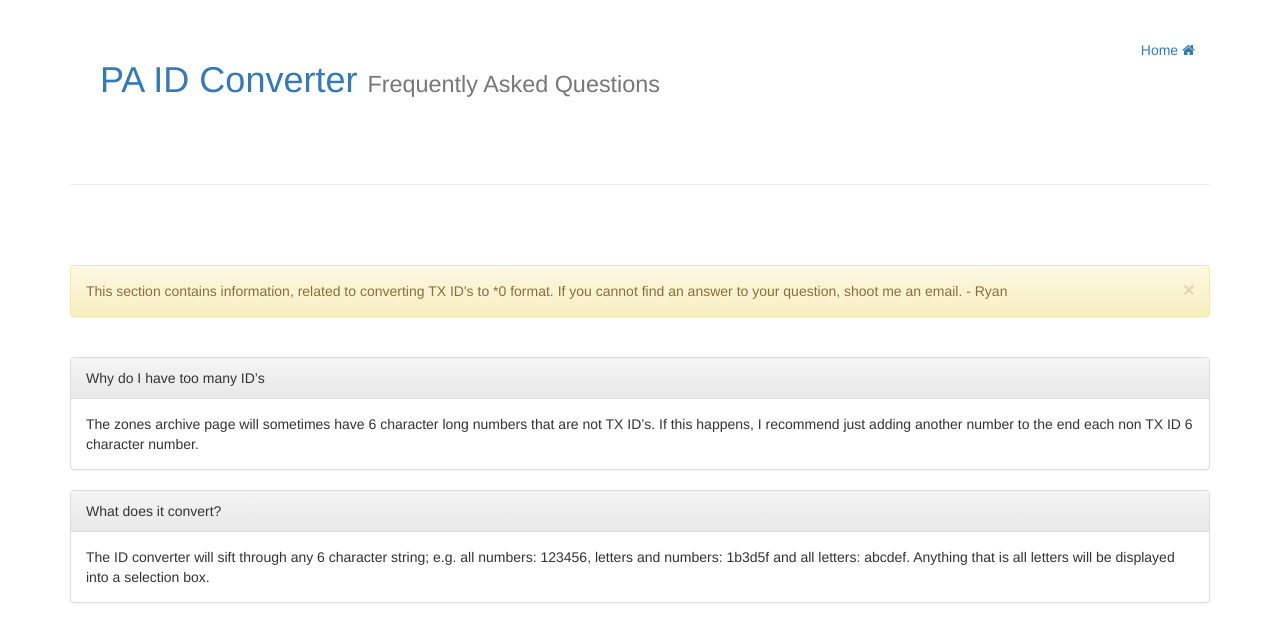
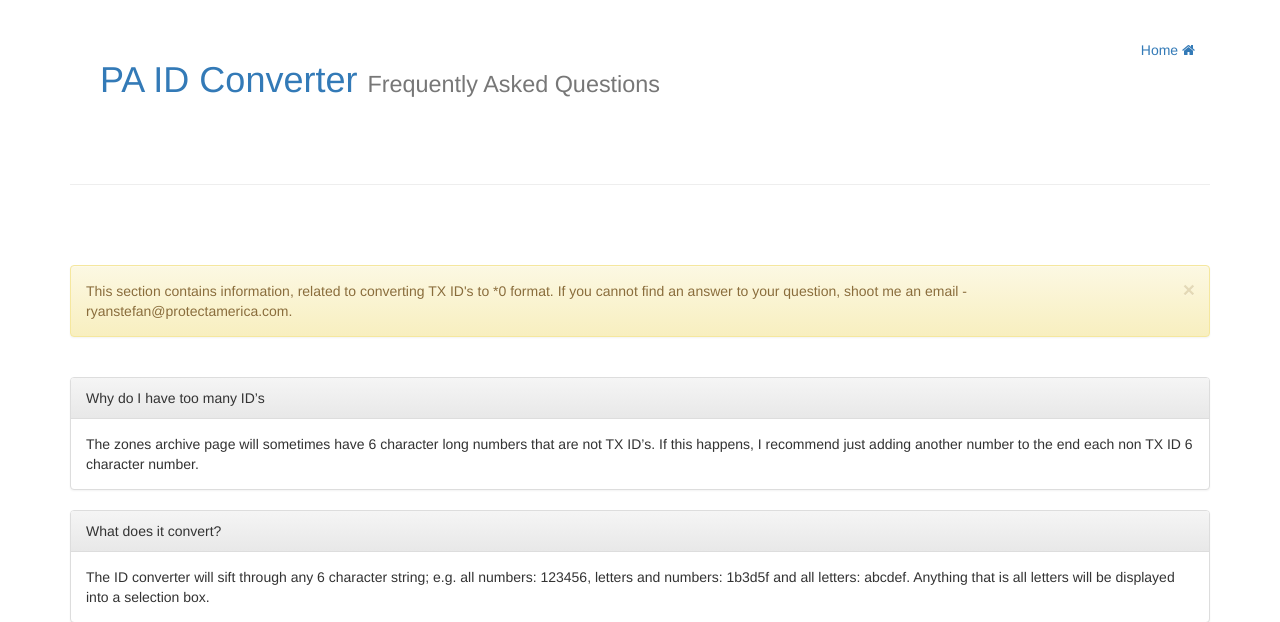
Before and after one commit to dashw00d/pa-id-converter, a Flask app: page /help in a window 1280 px wide. Shown: the top 622 px of the page. Run offline with Flask 2, Linux system fonts and the light colour scheme; some libraries are stand-ins or nearby versions.

Commit message:
text changed

```diff
--- a/templates/help.html
+++ b/templates/help.html
@@ -52,7 +52,7 @@
     <div class="alert alert-warning alert-dismissible" role="alert">
         <button type="button" class="close" data-dismiss="alert"><span aria-hidden="true">&times;</span><span class="sr-only">Close</span></button>
         This section contains information, related to converting TX ID's to *0 format. If you cannot find an answer to your question,
-        shoot me an email. - Ryan
+        shoot me an email - ryanstefan@protectamerica.com.
     </div>
 
     <br />
```
